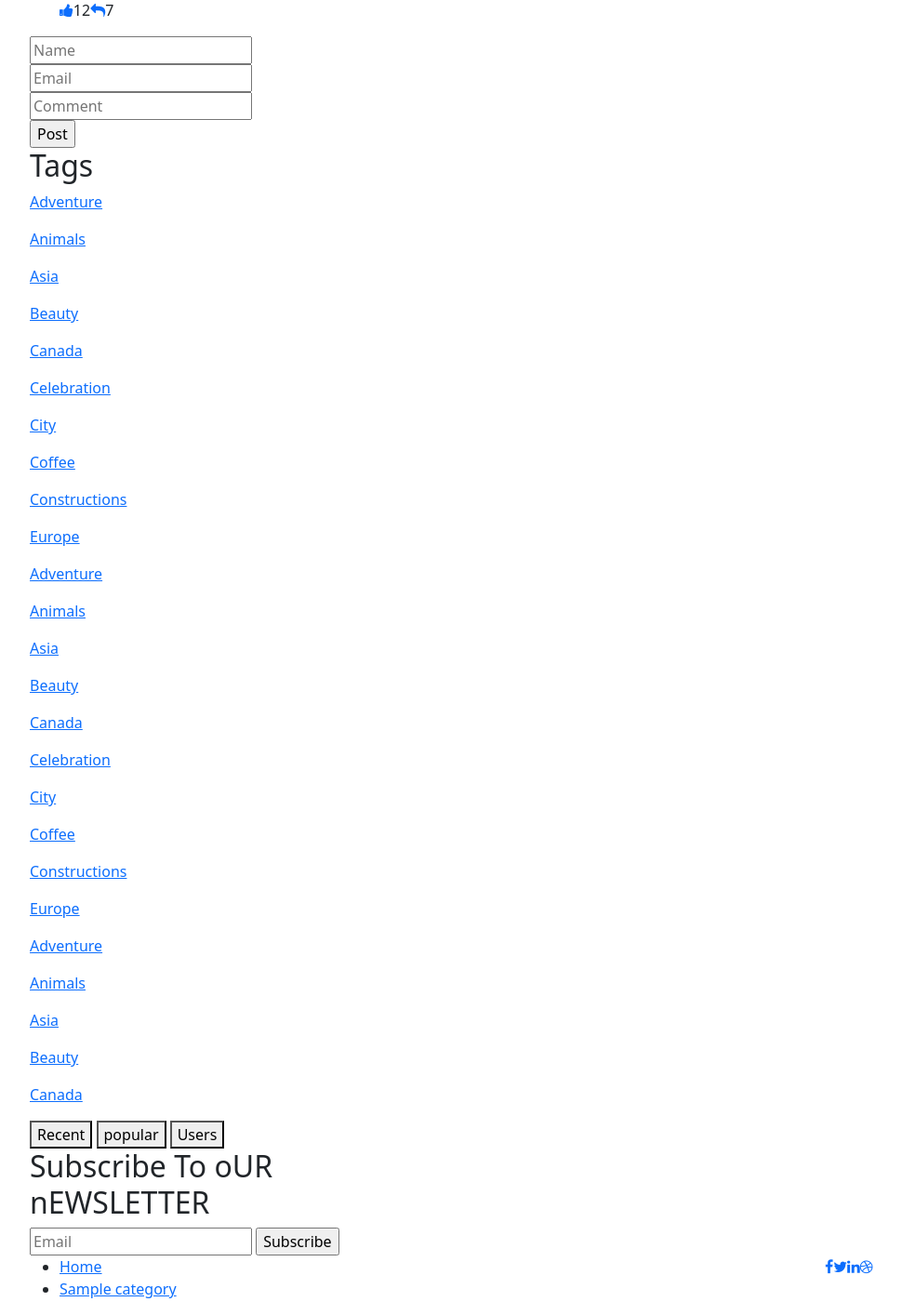
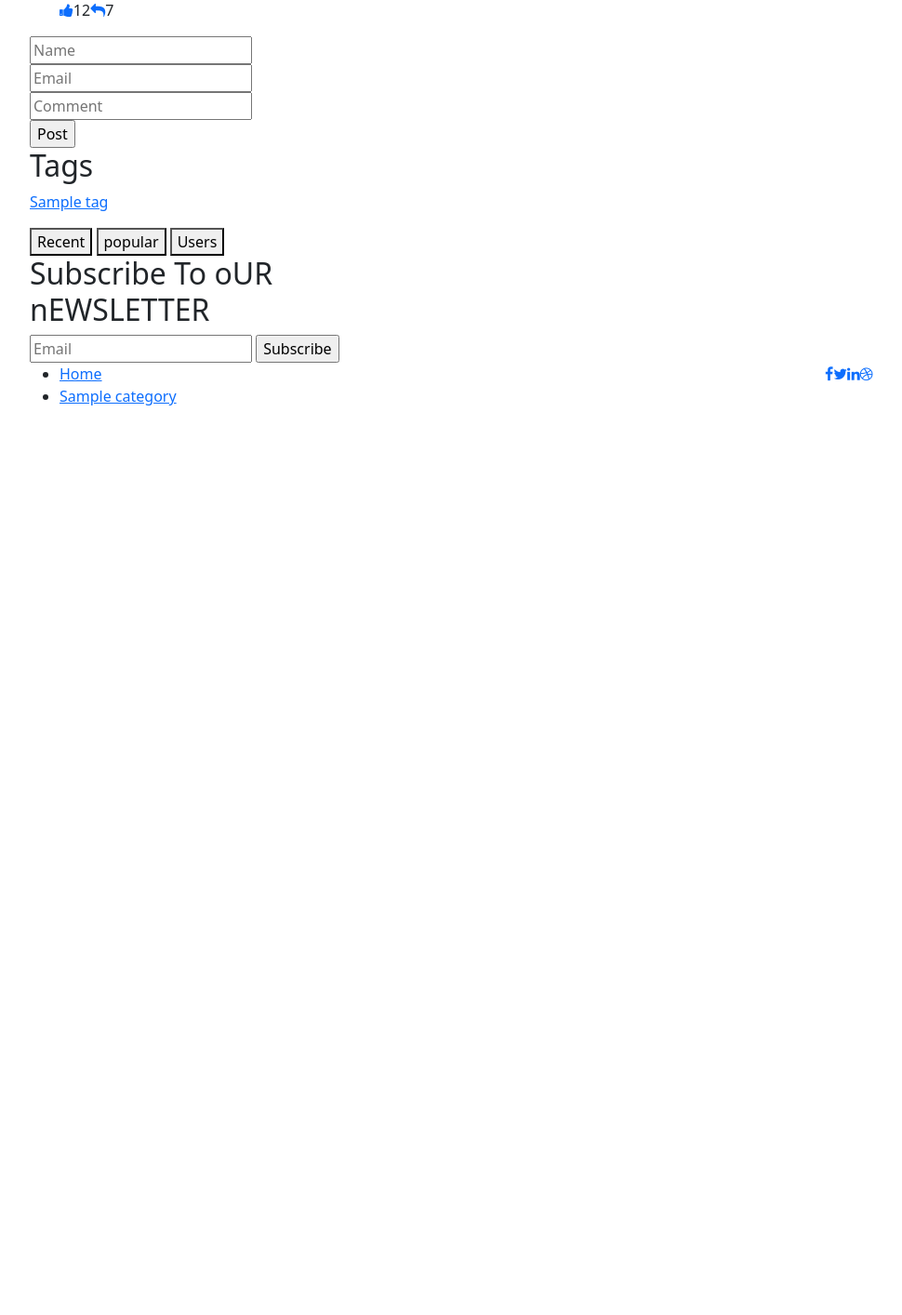
Before and after one commit to grigoscool/DartBlog, a Django app: a page that uses blog/templates/blog/post_detail.html in a window 1280 px wide. Shown: the part 2034-3448 px from the top of the page at 93% size, without its empty margins (50-1020 px from the left). After the commit the page ends 2470 px from the top, so only its background shows below. Run offline with Django 4.2, Linux system fonts and the light colour scheme; tables that the repository leaves empty hold one stand-in row (values such as "Sample post"); some libraries are stand-ins or nearby versions.

Commit message:
add inclusion_tag get_tag_menu

```diff
--- a/blog/templates/blog/post_detail.html
+++ b/blog/templates/blog/post_detail.html
@@ -118,50 +118,7 @@
 						</div>
 					</div>
 					<div class="col-md-4">
-
-
-						<div class="tags">
-							<h2 class="sidebar-title">Tags</h2>
-							<p><a href="#">Adventure</a></p>
-							<p><a href="#">Animals</a></p>
-							<p><a href="#">Asia</a></p>
-							<p><a href="#">Beauty</a></p>
-							<p><a href="#">Canada</a></p>
-							<p><a href="#">Celebration</a></p>
-							<p><a href="#">City</a></p>
-							<p><a href="#">Coffee</a></p>
-							<p><a href="#">Constructions</a></p>
-							<p><a href="#">Europe</a></p>
-							<p><a href="#">Adventure</a></p>
-							<p><a href="#">Animals</a></p>
-							<p><a href="#">Asia</a></p>
-							<p><a href="#">Beauty</a></p>
-							<p><a href="#">Canada</a></p>
-							<p><a href="#">Celebration</a></p>
-							<p><a href="#">City</a></p>
-							<p><a href="#">Coffee</a></p>
-							<p><a href="#">Constructions</a></p>
-							<p><a href="#">Europe</a></p>
-							<p><a href="#">Adventure</a></p>
-							<p><a href="#">Animals</a></p>
-							<p><a href="#">Asia</a></p>
-							<p><a href="#">Beauty</a></p>
-							<p><a href="#">Canada</a></p>
-						</div>
-						<div class="button-group filters-button-group">
-							<button data-filter=".recent" class="button is-checked">Recent</button>
-							<button data-filter=".popular" class="button">popular</button>
-							<button data-filter=".users" class="button">Users</button>
-						</div>
-
-						<div class="newsletter">
-							<h2 class="sidebar-title">Subscribe To oUR nEWSLETTER</h2>
-							<form action="#" method="post">
-								<input type="email" name="" id="" placeholder="Email">
-								<input type="submit" value="Subscribe">
-							</form>
-						</div>
-
+						{% include 'inc/_sidebar.html' %}
 					</div>
 				</div>
 			</div>
--- /dev/null
+++ b/blog/templates/blog/tag_menu.html
@@ -0,0 +1,7 @@
+{% load draw_tag_menu %}
+<div class="tags">
+	<h2 class="sidebar-title">Tags</h2>
+	{% for tag in tags %}
+	<p><a href="{{ tag.get_absolute_url }}">{{ tag.title }}</a></p>
+	{% endfor %}
+</div>
--- /dev/null
+++ b/blog/templatetags/draw_tag_menu.py
@@ -0,0 +1,11 @@
+from django import template
+
+from blog.models import Tag
+
+register = template.Library()
+
+
+@register.inclusion_tag('blog/tag_menu.html')
+def get_tag_menu():
+    tags = Tag.objects.all()
+    return {'tags': tags}
--- /dev/null
+++ b/templates/inc/_sidebar.html
@@ -0,0 +1,17 @@
+{% load draw_tag_menu %}
+
+{% get_tag_menu %}
+
+<div class="button-group filters-button-group">
+	<button data-filter=".recent" class="button is-checked">Recent</button>
+	<button data-filter=".popular" class="button">popular</button>
+	<button data-filter=".users" class="button">Users</button>
+</div>
+
+<div class="newsletter">
+	<h2 class="sidebar-title">Subscribe To oUR nEWSLETTER</h2>
+	<form action="#" method="post">
+		<input type="email" name="" id="" placeholder="Email">
+		<input type="submit" value="Subscribe">
+	</form>
+</div>
```
